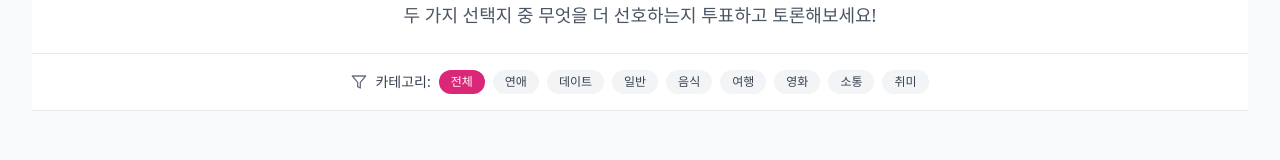
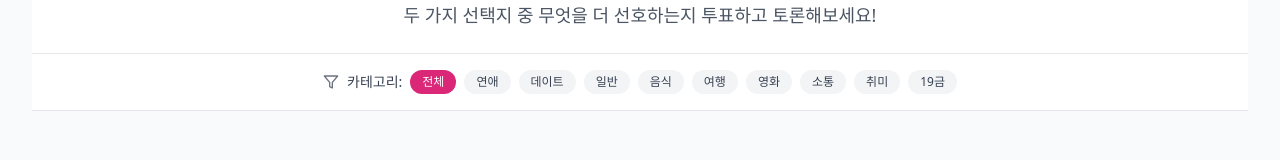
Before and after one commit to jukangpark/daldal, a Next.js app: page /dadalgame/balance-game in a window 1280 px wide. Shown: the part 228-388 px from the top of the page. Built offline with nearby package versions, Linux system fonts and the light colour scheme; no server answers; the database is empty.

Commit message:
feat: 19금 게임 추가 & README 수정

```diff
--- a/src/app/dadalgame/balance-game/page.tsx
+++ b/src/app/dadalgame/balance-game/page.tsx
@@ -18,6 +18,7 @@ const categories = [
   "영화",
   "소통",
   "취미",
+  "19금",
 ];
 
 export default function BalanceGamePage() {
```
Also changed, not shown: 1 other file (tests, documents, lock files or other folders).
